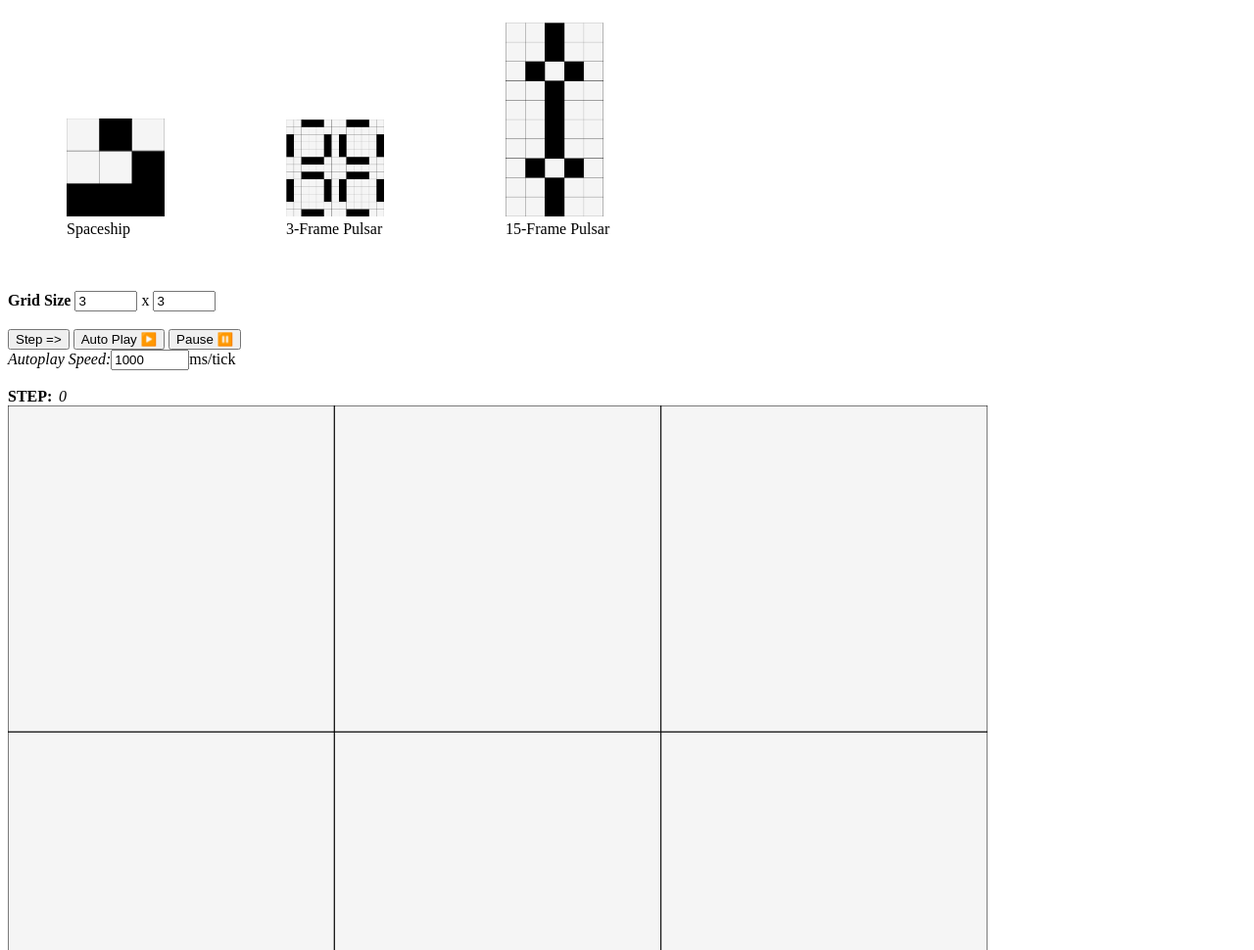
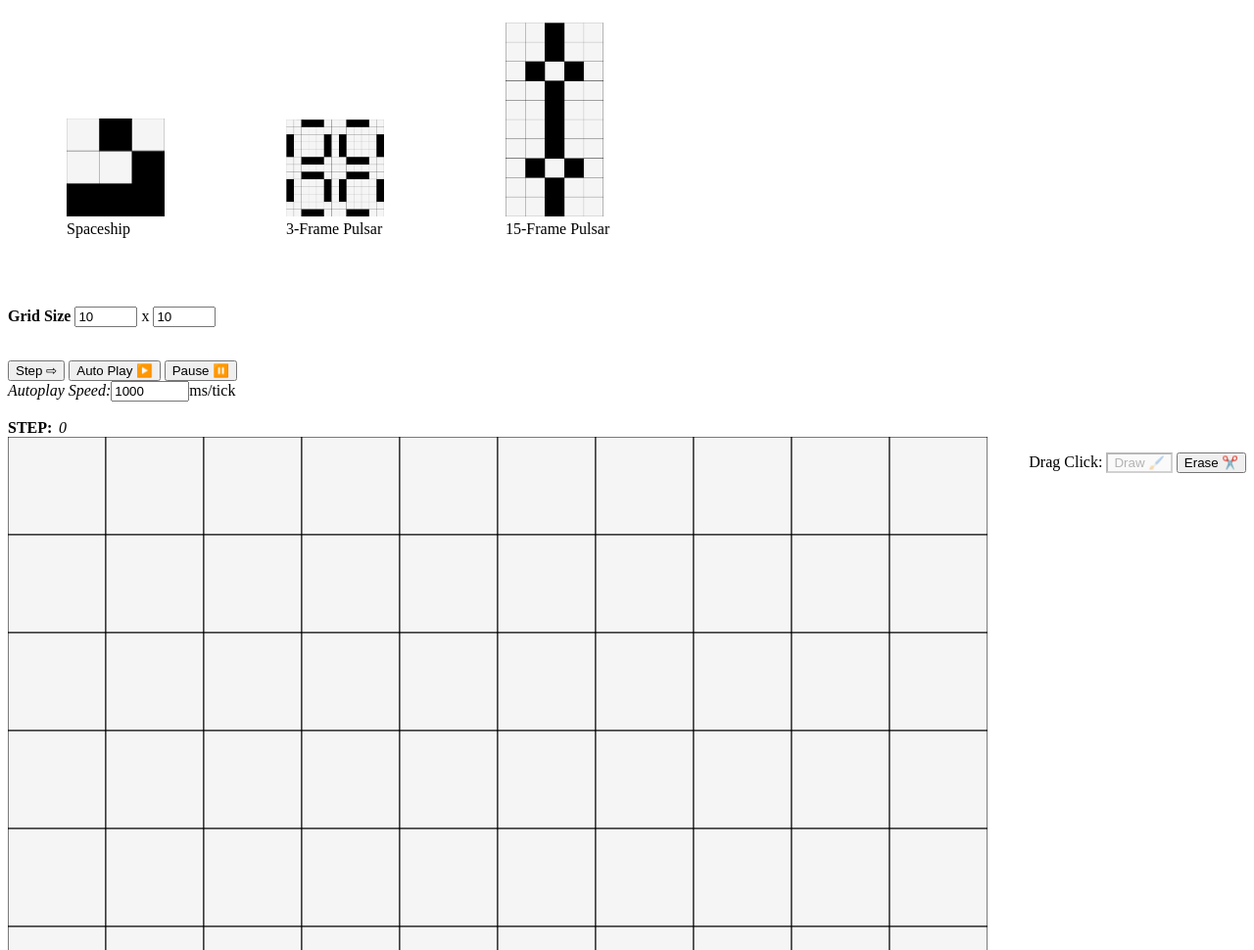
Before and after one commit to ClementDesjH/conway, a plain HTML site: page index.html in a window 1280 px wide. Shown: the part 250-1220 px from the top of the page at 98% size. Drawn offline with nearby package versions, Linux system fonts and the light colour scheme.

Commit message:
Drawing Tools

```diff
--- a/index.html
+++ b/index.html
@@ -9,8 +9,8 @@
 
     <style>
         #game_cnv {
-            width: 500px;
-            height: 500px;
+            width: 470px;
+            height: 470px;
             stroke-width: 2px;
             stroke: black;
         }
@@ -84,18 +84,24 @@
         </figure>
     </div>
     <br>
-    <form id="grid_size">
+    <p id="grid_size">
         <strong>Grid Size</strong>
         <input id="grid_width" type="number" min="3" max="255">
         x
         <input id="grid_height" type="number" min="3" max="255">
-    </form><br>
-    <button id="step_btn">Step =></button>
+        </p>
+    <br>
+    <button id="step_btn">Step ⇨</button>
     <button id="auto-play">Auto Play ▶️</button>
     <button id="stop">Pause ⏸️</button>
     <form><em>Autoplay Speed:</em><input id="speed" type="number" min="200" max="10000">ms/tick</form><br>
-    <strong>STEP:</strong><em id="counter" style="padding-left: 5pt">0</em>
-    <div id=game_cnv>
+    <strong>STEP:</strong><em id="counter" style="padding-left: 5pt">0</em><br>
+    <p style="float:right">
+        Drag Click:
+            <button id="tool_draw" class="tool" onclick="setToolState(1)">Draw 🖌️</button>
+            <button id="tool_erase" class="tool" onclick="setToolState(0)">Erase ✂️</button>
+    </p>
+    <div id=game_cnv style="float:left" onmousedown="mouseClick(event)" onmouseup="mouseOut()">
 
     </div>
     <br>
--- a/main.js
+++ b/main.js
@@ -1,5 +1,5 @@
-var GRID_WIDTH = 3;
-var GRID_HEIGHT = 3;
+var GRID_WIDTH = 10;
+var GRID_HEIGHT = 10;
 var PREV_WIDTH = GRID_WIDTH;
 var PREV_HEIGHT = GRID_HEIGHT;
 var canvas_obj = null;
@@ -7,6 +7,17 @@ var data = [];
 var g = null;
 var speed = 1000;
 var stepcounter = 0;
+var tool = 1;
+var mouseDown = 0;
+
+
+function mouseClick(event) {
+    mouseDown = event.which
+}
+
+function mouseOut() {
+    mouseDown = 0
+}
 
 var playing = false;
 
@@ -24,17 +35,15 @@ $(document).ready(function () {
 
     canvas_obj.append("g");
 
-
     $("#grid_size").on("change", {
             x: PREV_WIDTH,
             y: PREV_HEIGHT,
         },
         resize_grid);
 
-    $("#speed").on("change", function()
-    {
+    $("#speed").on("change", function () {
         var new_speed = document.getElementById("speed").value;
-        if(new_speed >= 200 || new_speed <= 10000)
+        if (new_speed >= 200 || new_speed <= 10000)
             speed = new_speed
         else
             document.getElementById("speed").value = speed;
@@ -43,32 +52,79 @@ $(document).ready(function () {
     $("#step_btn").on("click", {}, step);
 
     $("#auto-play").on("click", {}, autoplay);
-    $("#stop").on("click",{},stop);
+    $("#stop").on("click", {}, stop);
 
     draw_grid();
 });
 
-function stop()
-{
-    if(!playing)
+function setToolState(toolID) {
+    tool = toolID;
+    d3.selectAll(".game_tile").on("mousemove",null);
+    $(".tool").prop("disabled",false);
+    $(".tool").css("border-style","outset");
+
+
+    switch (toolID) {
+        case 0:
+                $("#tool_erase").prop("disabled",true);
+                $("#tool_erase").css("border-style","inset");
+            g.selectAll(".game_tile")
+                .on("mousemove", function (d, i) {
+                    if ((mouseDown != 1 || tool != 0 || !d))
+                        return
+                    console.log("erasing")
+                    data[i] = false;
+                    if (!data[i]) {
+                        d3.select(this).classed("gt_alive", false);
+                        d3.select(this).classed("gt_dead", true);
+                    }
+                    g.selectAll(".game_tile").data(data);
+                });
+            break;
+        case 1:
+                $("#tool_draw").prop("disabled",true);
+                $("#tool_draw").css("border-style","inset");
+                g.selectAll(".game_tile")
+                .on("mousemove", function (d, i) {
+                    if ((mouseDown != 1 || tool != 1 || d))
+                        return
+                    data[i] = true;
+                    console.log("drawing")
+                    //else
+                    // data[i] = true;
+                    if (data[i]) {
+                        d3.select(this).classed("gt_alive", true);
+                        d3.select(this).classed("gt_dead", false);
+                    }
+                    // else {
+                    //     d3.select(this).classed("gt_alive", false);
+                    //     d3.select(this).classed("gt_dead", true);
+                    // }
+                    g.selectAll(".game_tile").data(data);
+                });
+            break;
+    }
+}
+
+function stop() {
+    if (!playing)
         return;
 
     clearInterval(timerId);
     playing = false;
 
-    $("#auto-play").css("border-style","outset")
-    $("#step_btn").prop("disabled",false);
+    $("#auto-play").css("border-style", "outset")
+    $("#step_btn").prop("disabled", false);
 }
 
-function autoplay()
-{
-    if(playing)
+function autoplay() {
+    if (playing)
         return;
     playing = true;
-    $("#auto-play").css("border-style","inset")
-    $("#step_btn").prop("disabled",true);
+    $("#auto-play").css("border-style", "inset")
+    $("#step_btn").prop("disabled", true);
 
-    timerId = setInterval(step,speed);
+    timerId = setInterval(step, speed);
 }
 
 function resize_grid(event) {
@@ -93,7 +149,7 @@ function resize_grid(event) {
 }
 
 function step() {
-    $("#counter").text(stepcounter++);
+    $("#counter").text(++stepcounter);
     var new_data = Array(GRID_HEIGHT * GRID_WIDTH).fill(false);
     var observed = Array(GRID_HEIGHT * GRID_WIDTH).fill(false);
     g.selectAll(".game_tile").each(
@@ -226,4 +282,5 @@ function draw_grid() {
             }
             g.selectAll(".game_tile").data(data);
         });
+    setToolState(tool);
 }
```
